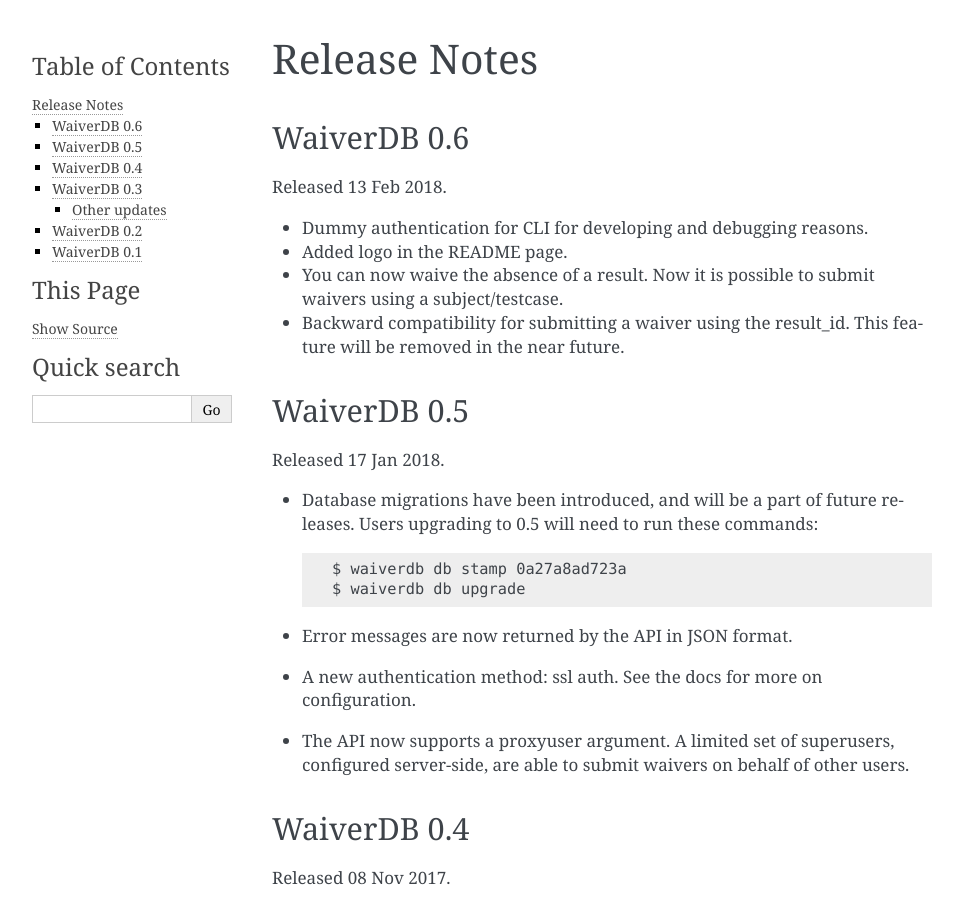
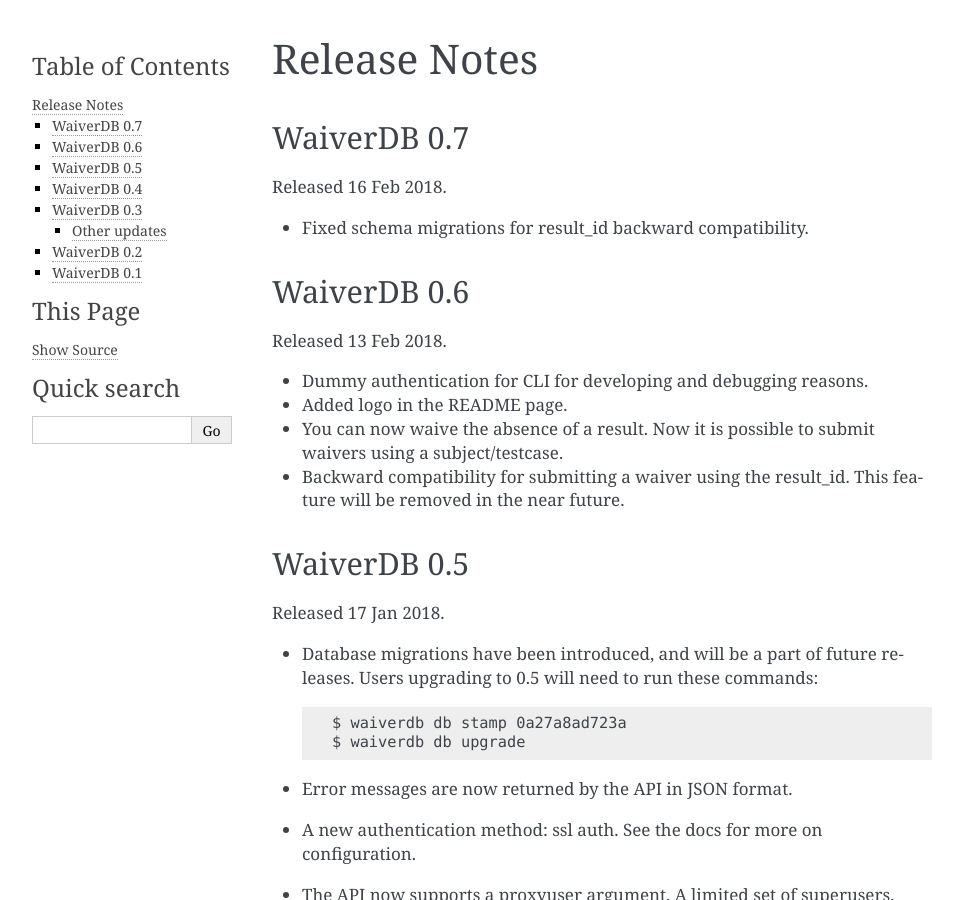
Before and after one commit to frozencemetery/waiverdb, a Sphinx documentation site: the page built from docs/release-notes.rst, in a window 1280 px wide and 900 px high. Shown: the whole window, without its empty margins (148-1111 px from the left). Built offline with Sphinx 7.4.7, drawn with Linux system fonts in a browser that asks for light colours; pages that are not in the unit, such as notebooks, are missing from menus.

Commit message:
Release notes for 0.7.0

```diff
--- a/docs/release-notes.rst
+++ b/docs/release-notes.rst
@@ -1,6 +1,13 @@
 =============
 Release Notes
 =============
+
+WaiverDB 0.7
+============
+
+Released 16 Feb 2018.
+
+* Fixed schema migrations for result_id backward compatibility.
 
 WaiverDB 0.6
 ============
```
